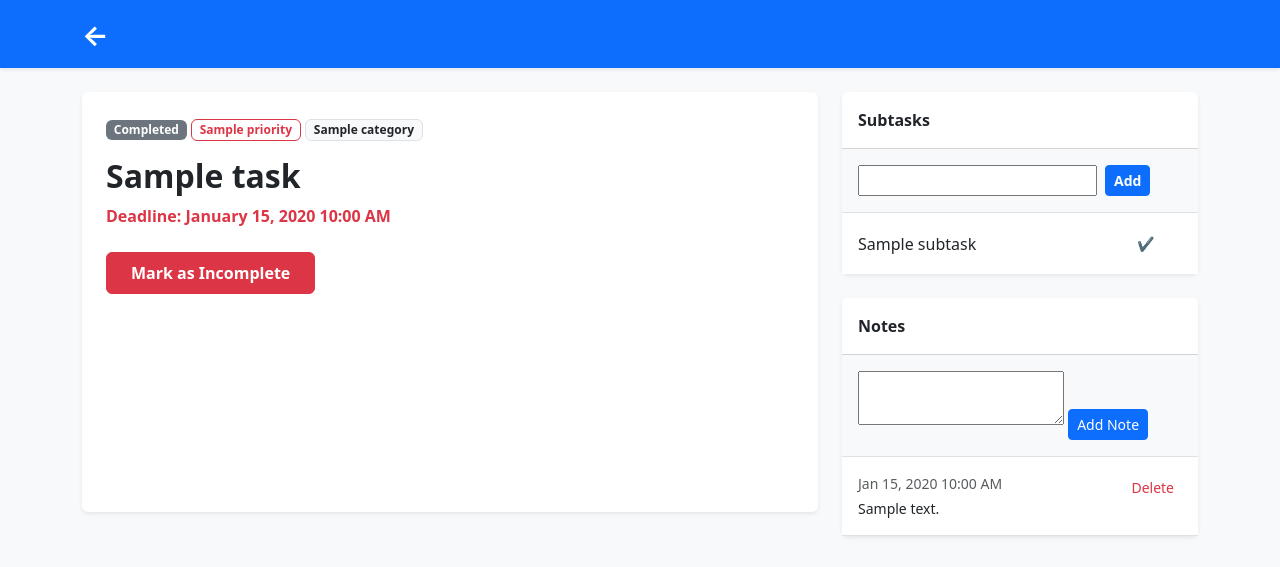
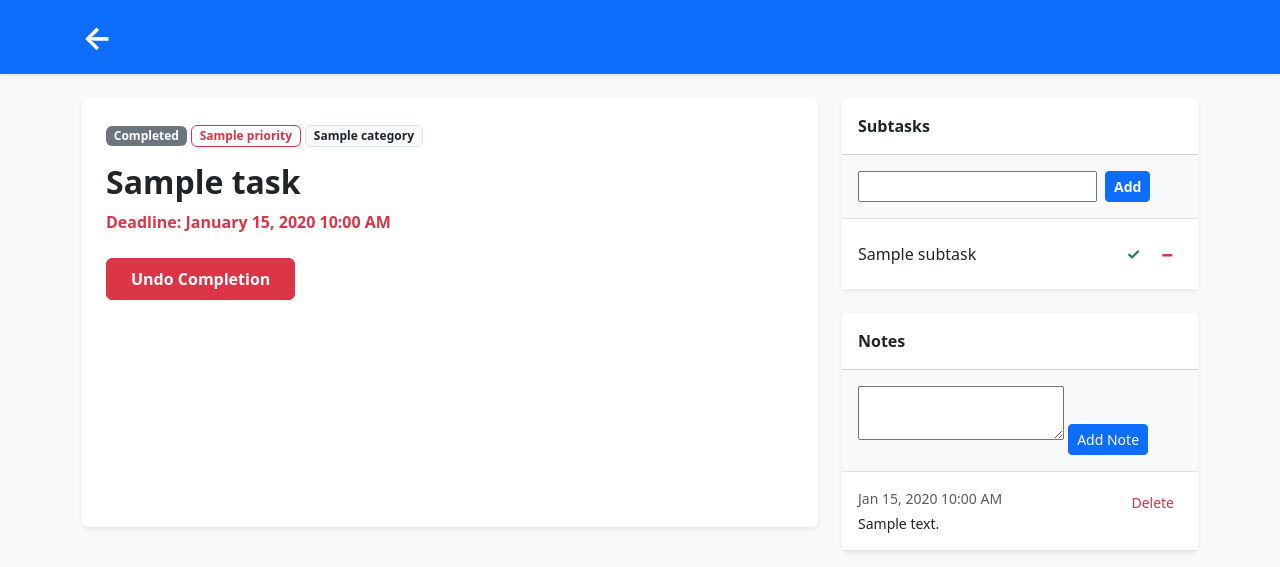
Before and after one commit to lance-cyph/Hangarin, a Django app: template tasks/templates/tasks/task_detail.html in a window 1280 px wide. Shown: the top 567 px of the page. Run offline with Django 3.2, Linux system fonts and the light colour scheme; the template is opened without the code that fills it: most values are stand-ins (such as "Sample title", 1, 10 or a date in 2020); form fields are guessed from the names that the template uses.

Commit message:
minor change

```diff
--- a/tasks/models.py
+++ b/tasks/models.py
@@ -48,6 +48,7 @@ class SubTask(BaseModel):
     parent_task = models.ForeignKey(Task, on_delete=models.CASCADE)
     title = models.CharField(max_length=200)
     status = models.CharField(max_length=50, choices=STATUS_CHOICES, default="Pending")
+    is_completed = models.BooleanField(default=False)
 
     def __str__(self):
         return self.title
--- a/tasks/templates/tasks/task_detail.html
+++ b/tasks/templates/tasks/task_detail.html
@@ -10,7 +10,7 @@
 
     <nav class="navbar navbar-dark bg-primary shadow-sm mb-4">
         <div class="container">
-            <a class="navbar-brand fw-bold fs-3" href="{% url 'task_list' %}">&larr;</a>
+            <a class="navbar-brand fw-bold fs-2" href="{% url 'task_list' %}">&larr;</a>
         </div>
     </nav>
 
@@ -28,7 +28,6 @@
                         <h2 class="fw-bold">{{ task.title }}</h2>
                         <p class="text-danger fw-bold mb-4">Deadline: {{ task.deadline|date:"F d, Y h:i A" }}</p>
 
-                        <!-- Toggle Complete / Undo Button -->
                         {% if task.status != 'Completed' %}
                         <form action="{% url 'complete_task' task.pk %}" method="POST" class="mt-4">
                             {% csrf_token %}
@@ -40,7 +39,7 @@
                         <form action="{% url 'undo_complete_task' task.pk %}" method="POST" class="mt-4">
                             {% csrf_token %}
                             <button type="submit" class="btn btn-danger fw-bold px-4 py-2">
-                                 Mark as Incomplete
+                                Undo Completion
                             </button>
                         </form>
                         {% endif %}
@@ -51,13 +50,11 @@
             <!-- Right Column: Subtasks & Notes -->
             <div class="col-lg-4">
 
-                <!-- Subtasks List -->
                 <div class="card shadow-sm border-0 mb-4">
                     <div class="card-header bg-white fw-bold py-3">
                         Subtasks
                     </div>
 
-                    <!-- Add Subtask Form -->
                     <div class="card-body bg-light border-bottom p-3">
                         <form method="POST" class="d-flex gap-2">
                             {% csrf_token %}
@@ -66,13 +63,12 @@
                         </form>
                     </div>
 
-                    <!-- Existing Subtasks -->
                     <div class="card-body p-0">
                         <ul class="list-group list-group-flush">
                             {% for subtask in subtasks %}
                             <li class="list-group-item d-flex justify-content-between align-items-center py-3">
 
-                                <!-- Subtask Title -->
+                                <!-- Subtask Title (Strikethrough Indicator if finished) -->
                                 <div>
                                     <span class="{% if subtask.is_completed %}text-decoration-line-through text-muted{% endif %}">
                                         {{ subtask.title }}
@@ -81,18 +77,20 @@
 
                                 <!-- Subtask Action Buttons -->
                                 <div class="text-nowrap">
-                                    <!-- Toggle Status Form -->
+                                    <!-- Toggle Status Form (Check = Finish, Arrow = Undo) -->
                                     <form action="{% url 'toggle_subtask' subtask.pk %}" method="POST" class="d-inline">
                                         {% csrf_token %}
-                                        <button type="submit" class="btn btn-sm btn-outline-success border-0 fw-bold" title="Toggle Completion">
-                                            {% if subtask.is_completed %}&larr;{% else %}✔{% endif %}
+                                        <button type="submit" class="btn btn-sm btn-outline-success border-0 fw-bold fs-6" title="Toggle Completion">
+                                            {% if subtask.is_completed %}&larr;{% else %}&check;{% endif %}
                                         </button>
                                     </form>
 
-                                    <!-- Delete Subtask Form -->
+                                    <!-- Delete Subtask Form (Minus Symbol) -->
                                     <form action="{% url 'subtask_delete' subtask.pk %}" method="POST" class="d-inline" onsubmit="return confirm('Delete this subtask?');">
                                         {% csrf_token %}
-                                        <button type="submit" class="btn btn-sm btn-outline-danger border-0" title="Delete Subtask">
+                                        <!-- Changed trash can to a bold minus sign -->
+                                        <button type="submit" class="btn btn-sm btn-outline-danger border-0 fw-bold fs-5" title="Delete Subtask">
+                                            &minus;
                                         </button>
                                     </form>
                                 </div>
@@ -105,13 +103,11 @@
                     </div>
                 </div>
 
-                <!-- Notes List -->
                 <div class="card shadow-sm border-0">
                     <div class="card-header bg-white fw-bold py-3">
                         Notes
                     </div>
 
-                    <!-- Add Note Form -->
                     <div class="card-body bg-light border-bottom p-3">
                         <form method="POST">
                             {% csrf_token %}
@@ -120,35 +116,27 @@
                         </form>
                     </div>
 
-                    <!-- Existing Notes -->
                     <div class="card-body p-0">
                         {% for note in notes %}
                         <div class="p-3 border-bottom bg-white d-flex justify-content-between align-items-start">
-
-                            <!-- Note Text & Date -->
                             <div>
                                 <small class="text-muted d-block mb-1">{{ note.created_at|date:"M d, Y h:i A" }}</small>
                                 <p class="mb-0 small">{{ note.content }}</p>
                             </div>
-
-                            <!-- Delete Note Form -->
                             <form action="{% url 'note_delete' note.pk %}" method="POST" class="ms-2" onsubmit="return confirm('Are you sure you want to delete this note?');">
                                 {% csrf_token %}
                                 <button type="submit" class="btn btn-sm btn-outline-danger border-0" title="Delete Note">
                                     Delete
                                 </button>
                             </form>
-
                         </div>
                         {% empty %}
                         <div class="p-3 text-muted small bg-white">No notes added yet.</div>
                         {% endfor %}
                     </div>
                 </div>
-
             </div>
         </div>
     </div>
-
 </body>
 </html>
```
Also changed, not shown: tasks/templates/tasks/task_list.html (+9 -39 lines), tasks/views.py (+5 -6 lines), db.sqlite3, tasks/migrations/0002_subtask_is_completed.py (added).
